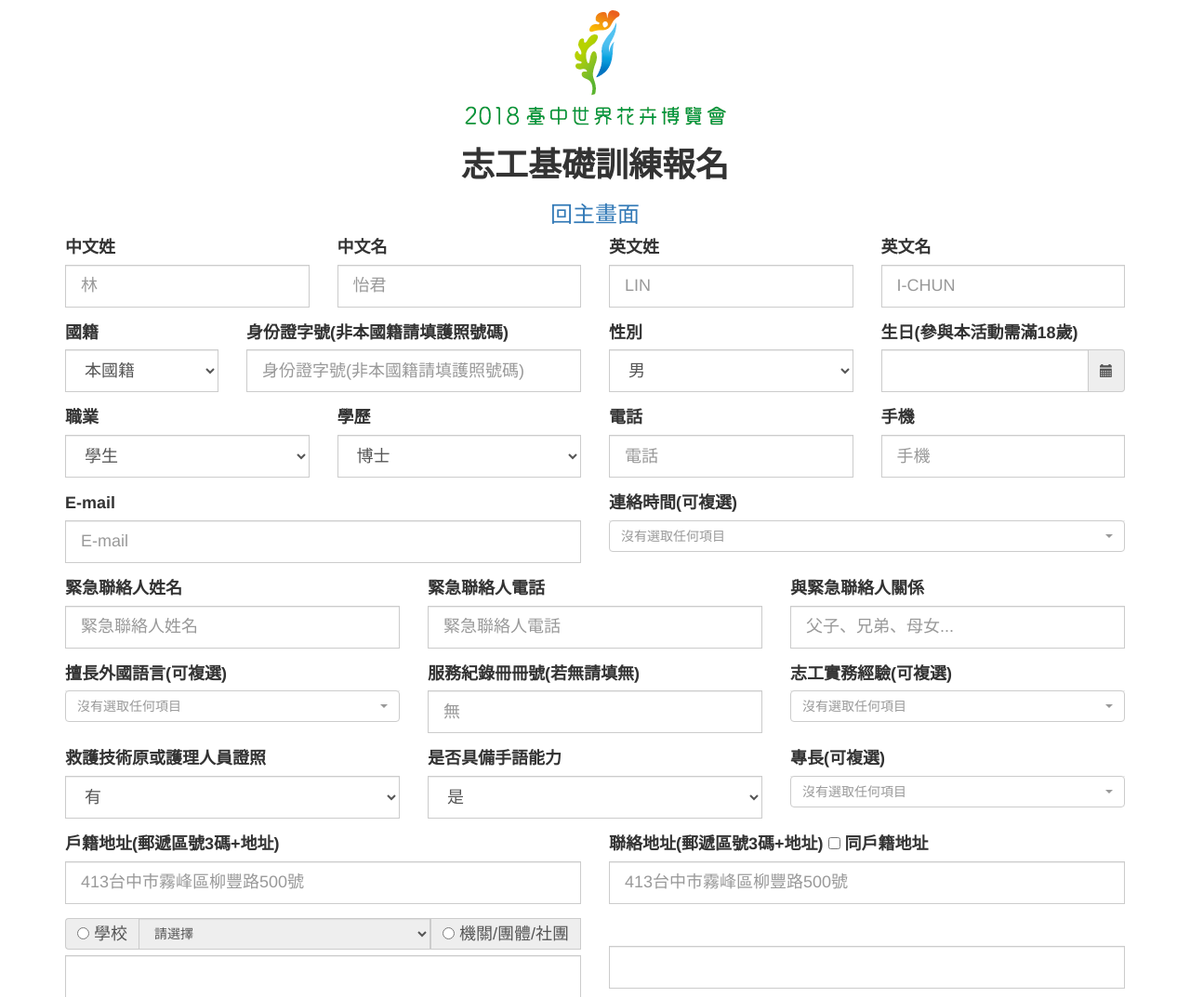
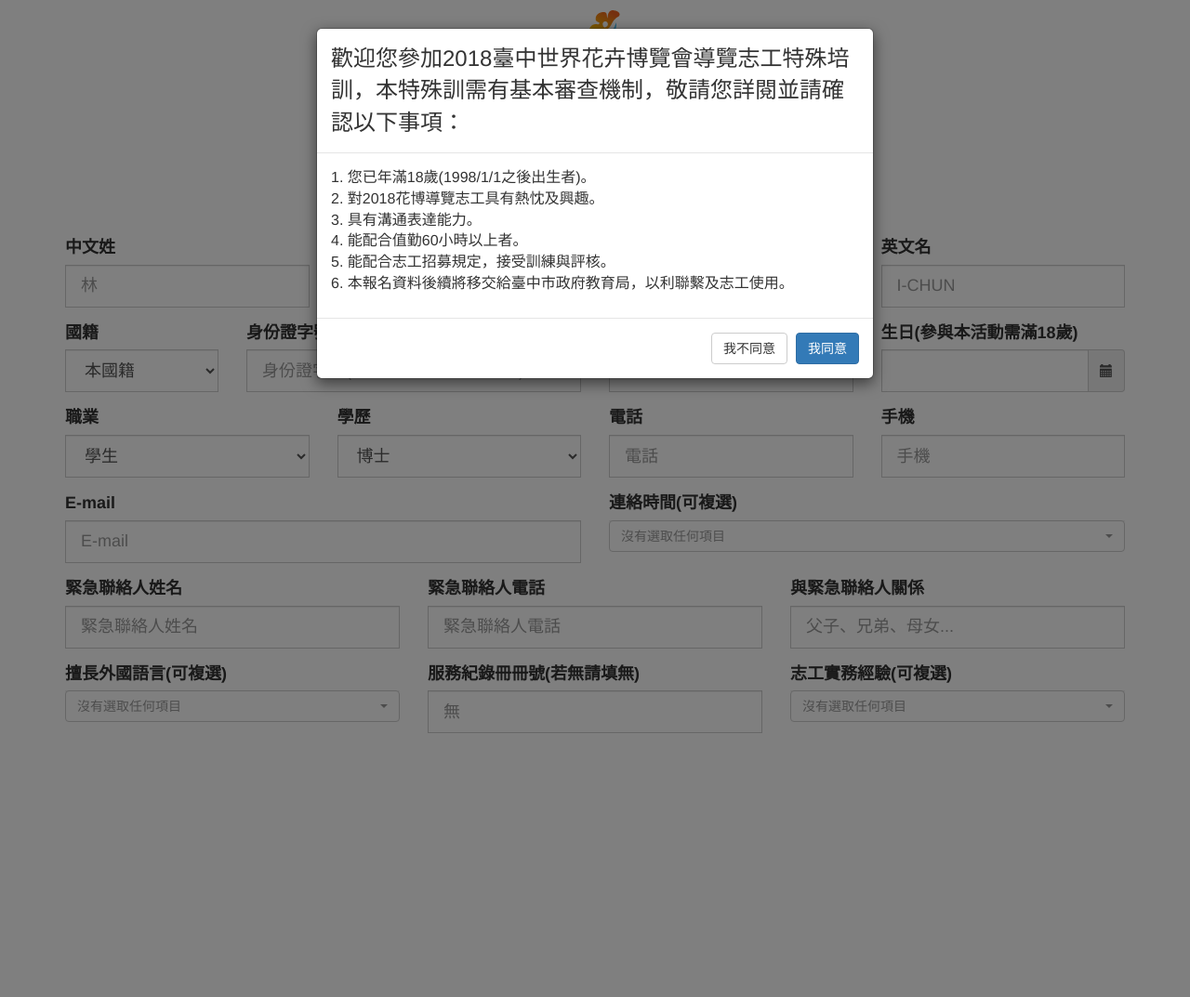
Before and after one commit to TingSyuanWang/sls, a PHP site: page /basic.php in a window 1280 px wide. Shown: the top 1073 px of the page at 93% size. After the commit the page ends 789 px from the top, so only its background shows below. Run offline with PHP 8.4, Linux system fonts and the light colour scheme; data that the repository does not hold is empty; some libraries are stand-ins or nearby versions.

Commit message:
更新彈跳式視窗

```diff
--- a/basic.php
+++ b/basic.php
@@ -48,6 +48,44 @@
 </head>
 
 <body>
+  <script>
+    jQuery(document).ready(function(){
+        $('#agreement').modal('show');
+    });
+  </script>
+  <div class="modal fade" tabindex="-1" role="dialog" id="agreement" data-backdrop="static" data-keyboard="false">
+    <div class="modal-dialog" role="document">
+      <div class="modal-content">
+        <div class="modal-header">
+          <h3 class="modal-title">歡迎您參加2018臺中世界花卉博覽會導覽志工特殊培訓，本特殊訓需有基本審查機制，敬請您詳閱並請確認以下事項：</h3>
+        </div>
+        <div class="modal-body">
+          <p style="font-size:16px;">
+          1. 您已年滿18歲(1998/1/1之後出生者)。<br />
+          2. 對2018花博導覽志工具有熱忱及興趣。<br />
+          3. 具有溝通表達能力。<br />
+          4. 能配合值勤60小時以上者。 <br />
+          5. 能配合志工招募規定，接受訓練與評核。<br />
+          6. 本報名資料後續將移交給臺中市政府教育局，以利聯繫及志工使用。
+          </p>
+        </div>
+        <div class="modal-footer">
+          <button  id="disagree" type="button" class="btn btn-default" data-dismiss="modal">我不同意</button>
+          <button id="agree" type="button" class="btn btn-primary">我同意</button>
+        </div>
+      </div><!-- /.modal-content -->
+    </div><!-- /.modal-dialog -->
+  </div><!-- /.modal -->
+  <script>
+  $( "#disagree" ).click(function() {
+    window.location.href = 'index.html';
+  });
+  $( "#agree" ).click(function() {
+    $('#agreement').modal('hide')
+  });
+  </script>
+
+
     <img src="images/logo_2018expo.png" class="img-responsive center-block" alt="2018花博志工導覽報名系統">
     <h1 class="text-center"><strong>志工基礎訓練報名</strong></h1>
     <h3 class="text-center"><a href="index.html">回主畫面</a></h3>
```
